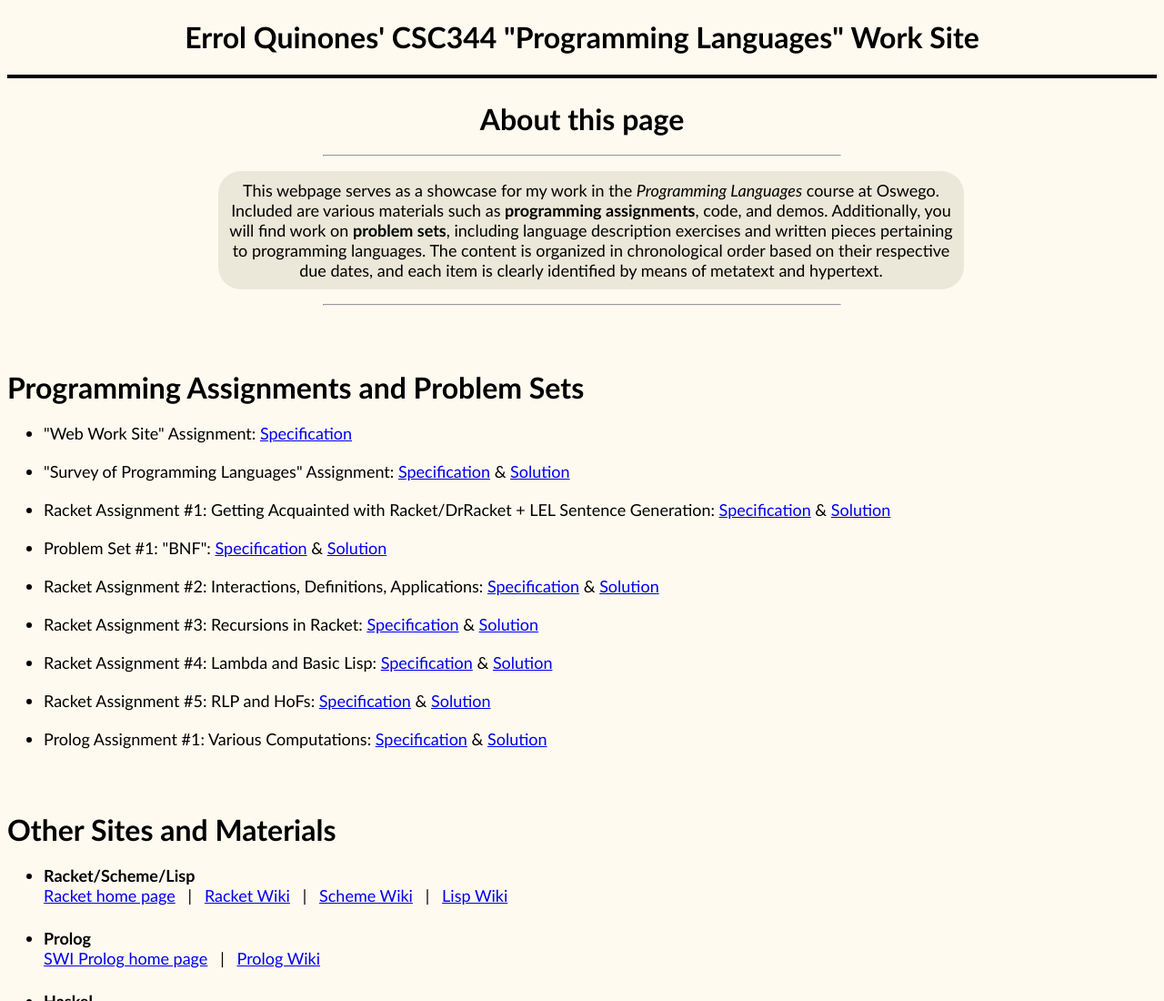
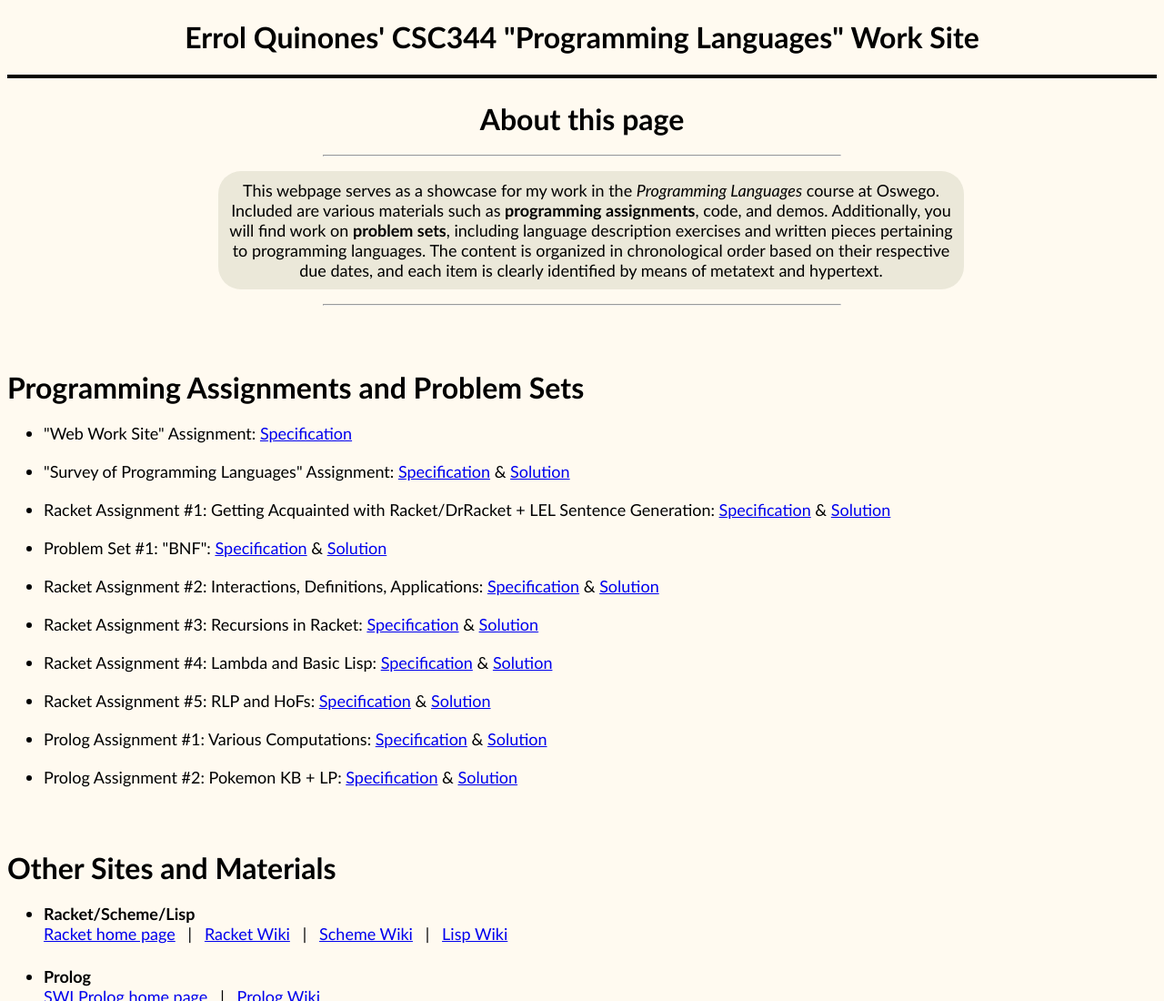
Before and after one commit to ErrolQuin/ErrolQuin.github.io, a plain HTML site: page index.html in a window 1280 px wide. Shown: the top 1100 px of the page at 91% size. Drawn offline with Linux system fonts and the light colour scheme.

Commit message:
Update index.html

```diff
--- a/index.html
+++ b/index.html
@@ -116,6 +116,14 @@
 
 			</li>
 
+			<li style="padding-top: 20px;">
+				Prolog Assignment #2: Pokemon KB + LP:
+				<a href="https://www.cs.oswego.edu/~blue/course_pages/2023/Spring/Csc344/selected_course_documents/Csc344_Assignments/Csc344_Prolog_Assignment_2.pdf">Specification</a>
+				&
+				<a href="https://errolquin.github.io/Errol%20Quinones%20-%20Prolog%20Assignment%202.pdf"> Solution</a>
+
+			</li>
+
 
 		</font>
 		</ul>
```
